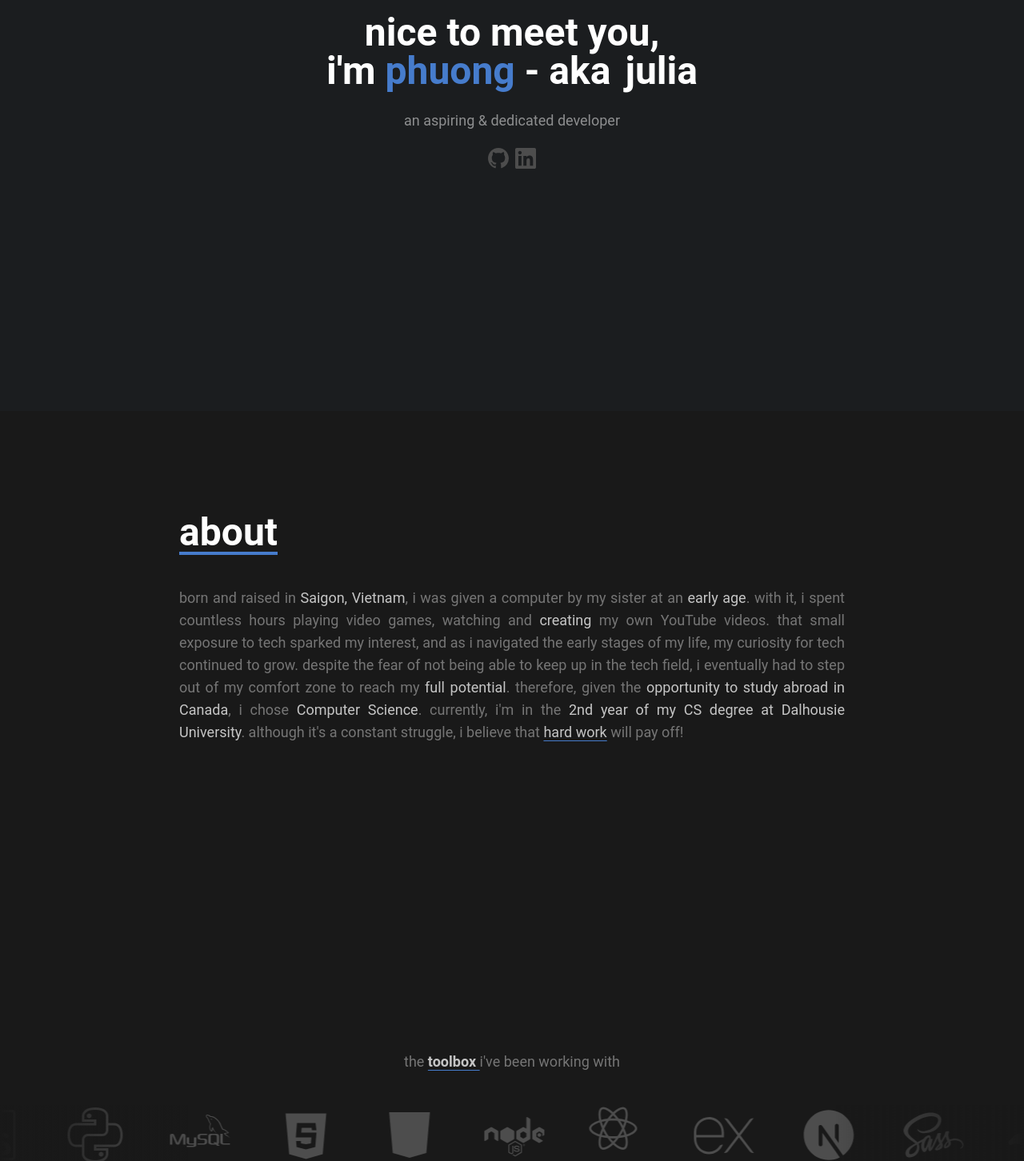
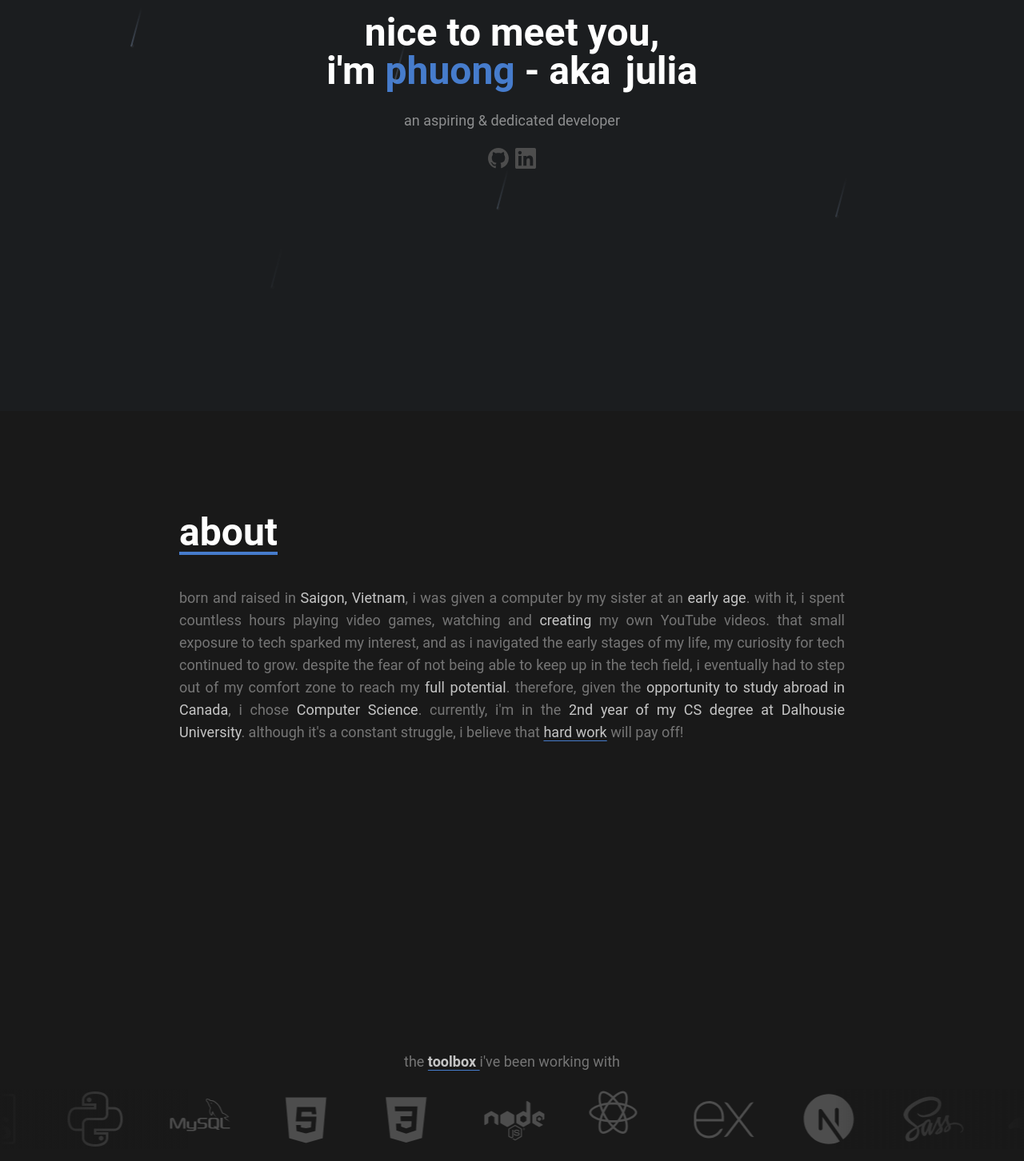
Before and after one commit to phuongwj/portfolio-101, a Next.js app: page / in a window 1280 px wide. Shown: the part 286-1738 px from the top of the page at 80% size. Built offline with nearby package versions, Linux system fonts and the light colour scheme.

Commit message:
WE HAVE GOOD METEOR, DONT COME FOR ME FOR MOBILE VIEW, I HAVENT MADE IT YET

```diff
--- a/src/app/components/Header.jsx
+++ b/src/app/components/Header.jsx
@@ -8,17 +8,18 @@ export default function Header() {
     const [isHover, setHover] = useState(false);
 
     return (
-            <main className="flex flex-col h-screen w-full gap-y-2 bg-main items-center justify-center  text-white">
-                <section className="flex flex-col font-bold text-5xl text-center">
+            <main className="flex flex-col h-screen w-full max-w-full gap-y-2 bg-main items-center justify-center text-white px-6">
+                <section className="flex flex-col text-5xl font-bold text-center">
                     <h1>
                         nice to meet you,
                     </h1>
-                    <h1 className="flex gap-x-3">
+                    <span className="flex gap-x-3">
                         i'm
-                            <span className={(isHover
-                                        ? "text-white transition duration-500"
-                                        : "text-mainC transition duration-500")}>
-                                        phuong
+                            <span className={
+                            (isHover
+                                ? "text-white transition duration-500"
+                                : "text-mainC transition duration-500")}>
+                                phuong
                             </span>
                             <span>
                                 - aka
@@ -31,8 +32,9 @@ export default function Header() {
                                 onMouseLeave={() => setHover(false)} >
                                 julia
                             </span>
-                    </h1>
+                    </span>
                 </section>
+                <Meteors number={15}/>
                 <p className="mt-4 text-white/50 text-lg">
                     an aspiring & dedicated developer
                 </p>
@@ -50,7 +52,6 @@ export default function Header() {
                         </svg>
                     </Link>
                 </footer>
-                <Meteors number={13}/>
             </main>
     )
 }
--- a/src/app/components/Meteors.jsx
+++ b/src/app/components/Meteors.jsx
@@ -1,27 +1,52 @@
 'use client';
-import React from 'react';
+import React, { useEffect, useRef, useState } from 'react';
 import clsx from "clsx";
 
 export default function Meteors({number}) {
-    const meteors = new Array(number || 20).fill(true);
+  const containerRef = useRef(null);
+  const [meteors, setMeteors] = useState([]);
+
+  useEffect(() => {
+    const generateMeteors = () => {
+      const containerWidth = containerRef.current?.offsetWidth || window.innerWidth;
+      const spacing = containerWidth / number;
+
+      const newMeteors = new Array(number).fill(true).map((_, idx) => ({
+        id: idx,
+        left: Math.floor(spacing * idx),
+        delay: Math.random() * 5,
+        duration: Math.floor(Math.random() * (10 - 5) + 5),
+      }));
+
+      setMeteors(newMeteors);
+    };
+
+    generateMeteors();
+    window.addEventListener('resize', generateMeteors);
+    return () => window.removeEventListener('resize', generateMeteors);
+  }, [number]);
 
   return (
-    <>
-        {meteors.map((elem, idx) => (
+    <div
+      ref={containerRef}
+      className="absolute top-0 left-0 w-full h-full pointer-events-none">
+        {meteors.map((elem) => {
+          return (
             <span
-             key={"meteor" + idx}
+             key={`meteor-${elem.id}`}
              className={clsx(
                 "animate-meteor-effect absolute h-0.5 w-0.5 rounded-[9999px] bg-slate-500 shadow-[0_0_0_1px_#ffffff10] rotate-[215deg]",
                 "before:content-[''] before:absolute before:transform before:-translate-y-[50%] before:w-[50px] before:h-[1px] before:bg-gradient-to-r before:from-[#64748b] before:to-transparent"
              )}
              style={{
-                top: 0,
-                left: Math.floor(Math.random() * (600 - 0) + 0) + "px",
-                animationDelay: Math.random() * (0.8 - 0.2) + 0.2 + "s",
-                animationDuration: Math.floor(Math.random() * (10 - 2) + 2) + "s",
+                top: "0px",
+                left: `${elem.left}px`,
+                animationDelay:  `${elem.delay}s`,
+                animationDuration: `${elem.duration}s`,
              }}
             ></span>
-        ))}
-    </>
+          );
+          })}
+    </div>
   )
 }
--- a/src/app/components/Toolbox.jsx
+++ b/src/app/components/Toolbox.jsx
@@ -3,9 +3,6 @@ import React from 'react';
 import Marquee from 'react-fast-marquee';
 import { tools } from "@/app/components/Tools";
 
-// export const tools = [
-//     { name: "Java", icon: Java},
-// ]
 
 export default function Toolbox() {
     return (
@@ -15,7 +12,7 @@ export default function Toolbox() {
                     the <span className="font-bold text-white/75 underline underline-offset-4 decoration-mainC"> toolbox </span>i've been working with
                 </h1>
             </section>
-            <section className="h-fit py-5">
+            <section className="h-fit">
                 <Marquee pauseOnHover speed={35} gradient gradientWidth={235} gradientColor='#191919'>
                     {Object.entries(tools).map(([name, svgProps] )=> (
                         <main key={name} className="mx-7">
@@ -23,6 +20,7 @@ export default function Toolbox() {
                                 className="fill-secondaryC hover:fill-white hover:opacity-45 transition duration-500"
                                 xmlns={svgProps.xmlns}
                                 viewBox={svgProps.viewBox}
+                                transform={svgProps.transform}
                                 width="75px"
                                 height="75px">
                                     <path d={svgProps.path}/>
--- a/src/app/components/Tools.jsx
+++ b/src/app/components/Tools.jsx
@@ -26,8 +26,9 @@ export const tools = {
     },
     css: {
         xmlns: "http://www.w3.org/2000/svg",
-        viewBox: "0 0 50 50",
-        path: "M 42 6 L 39 40 L 25 44 L 11 40 L 8 6 Z M 16.800781 28 L 20.800781 28 L 20.898438 30.5 L 25 31.898438 L 29.101563 30.5 L 29.398438 26 L 20.601563 26 L 20.398438 22 L 29.601563 22 L 29.898438 18 L 16.101563 18 L 15.800781 14 L 34.101563 14 L 33.601563 22 L 32.898438 33.5 L 25 36.101563 L 17.101563 33.5 Z"
+        viewBox: "0 0 27 20",
+        transform: "scale(1.02) translate(0, -4.4)",
+        path: "M 3 2 L 5 20 L 11.992188 22 L 19 20 L 21 2 Z M 16.726563 10.347656 L 16.34375 16.589844 L 12.027344 18 L 7.710938 16.589844 L 7.546875 13.605469 L 9.734375 13.605469 L 9.789063 14.960938 L 12.027344 15.722656 L 14.269531 14.960938 L 14.433594 12.519531 L 9.625 12.519531 L 9.515625 10.347656 L 14.539063 10.347656 L 14.703125 8.175781 L 7.164063 8.175781 L 7 6.007813 L 17 6.007813 Z"
     },
     nodejs: {
         xmlns: "http://www.w3.org/2000/svg",
--- a/src/app/page.js
+++ b/src/app/page.js
@@ -6,7 +6,6 @@ import Experiences from "@/app/components/Experiences";
 import Projects from "@/app/components/Projects";
 import Toolbox from "@/app/components/Toolbox";
 import About from "@/app/components/About";
-// import fetchTrack from "@/app/fetchTrack";
 
 export default function page() {
   return (
@@ -19,5 +18,3 @@ export default function page() {
     </main>
   )
 }
-
-//flex flex-col py-12 gap-8 max-w-[690px]
--- a/tailwind.config.mjs
+++ b/tailwind.config.mjs
@@ -14,10 +14,10 @@ export default withMT({
       },
       keyframes: {
         meteor: {
-          "0%": { transform: "rotate(215deg) translateX(0)", opacity: 1},
+          "0%": { transform: "rotate(-75deg) translate(0, 0)", opacity: 1},
           "70%": { opacity: 1 },
           "100%": {
-            transform: "rotate(215deg) translateX(-500px)",
+            transform: "rotate(-75deg) translateX(-700px)",
             opacity: 0,
           },
         },
```
Also changed, not shown: src/app/layout.js (+0 -19 lines), src/assets/css.svg.
